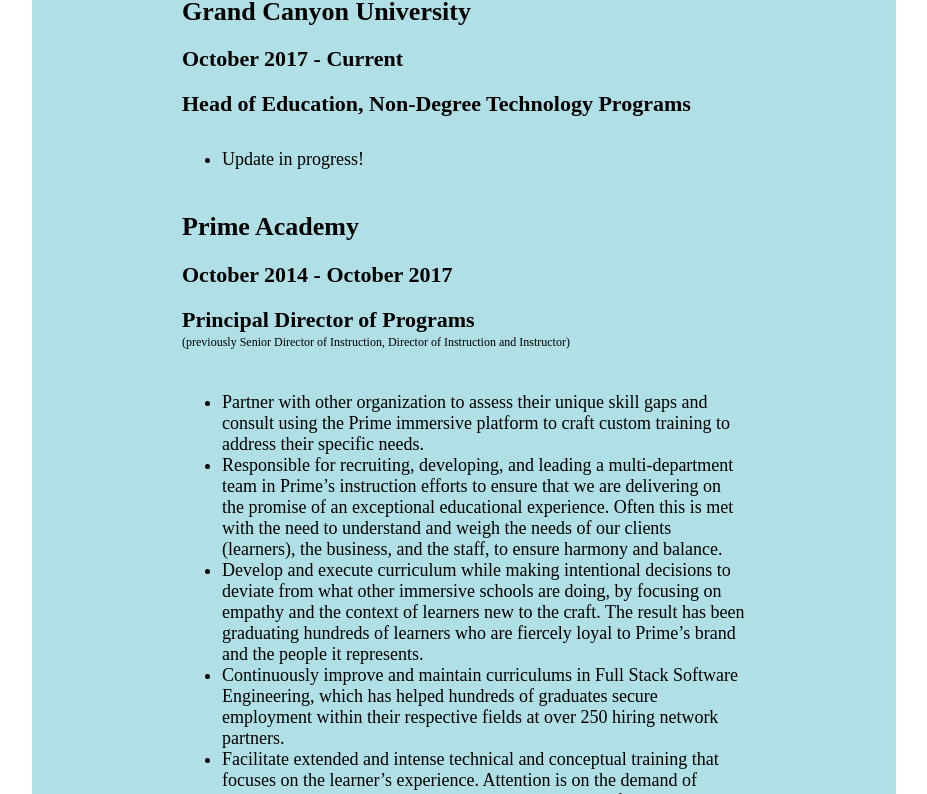
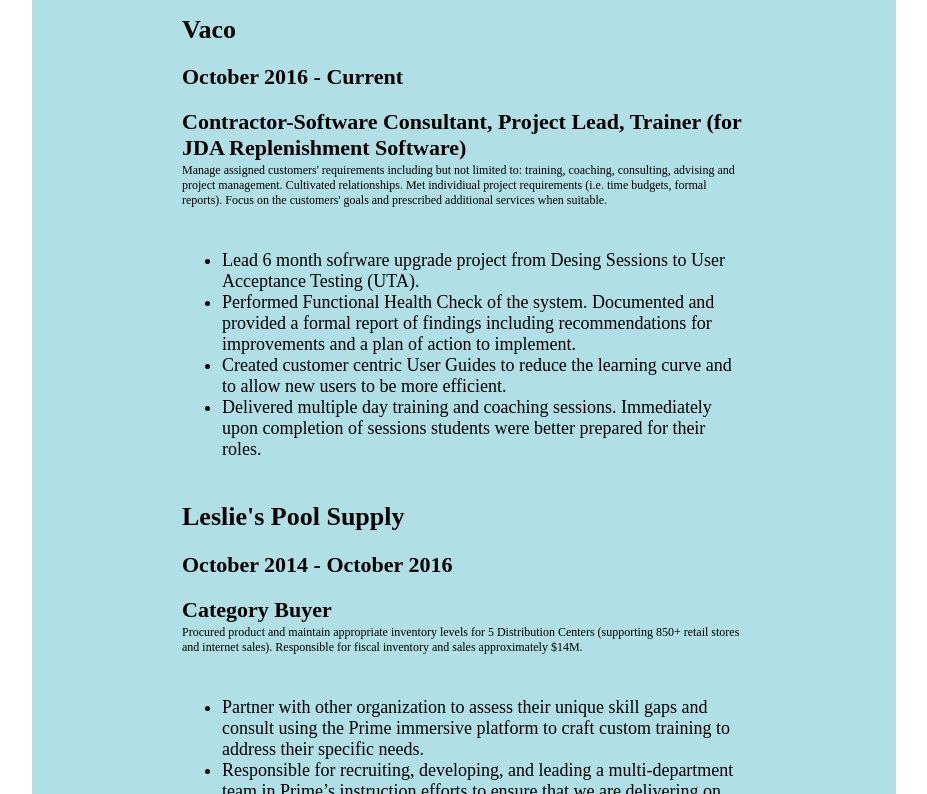
Before and after one commit to ltieshue/ltieshue.github.io, a plain HTML site: page index.html in a window 1280 px wide. Shown: the part 391-1185 px from the top of the page, without its empty margins (176-1103 px from the left). Drawn offline with Linux system fonts and the light colour scheme.

Commit message:
Update index.html

```diff
--- a/index.html
+++ b/index.html
@@ -12,12 +12,12 @@
 			<div id="content-contact">
 				<h1>Lori Tie-Shue</h1>
 				<h2>Mesa, AZ 85215</h2>
-				<h2>602-790-xxxx</h2>
+				<h2>602-790-6743</h2>
 			</div>
 
 			<div id="content-summary">
 				<h3>Profile</h3>
-				<p>Strongly self-motivated, creative, lively individual with a passion for bridging the gap between People and the Technology they interact with. Relationship centric mentality that is driven by a deep understanding that through teamwork anything is possible.</p>
+				<p>Trainer, coach, facilitator and project lead wth 16 years experience in the software industry.  Thrives at cultivating adn maintaining business relationships.  Excels at training/coaching by translating complex concepts into practical processes.  Key contributor to the success of all projects I am a part of.</p>
 			</div>
 
       <div id="content-professional">
@@ -26,24 +26,29 @@
         </div>
 
         <div id="content-prime">
-          <h3>Grand Canyon University</h3>
+          <h3>Vaco</h3>
           <div class="block-date">
-              <h4>October 2017 - Current</h4>
-              <h4>Head of Education, Non-Degree Technology Programs</h4>
+              <h4>October 2016 - Current</h4>
+              <h4>Contractor-Software Consultant, Project Lead, Trainer (for JDA Replenishment Software)</h4>
+		 <p>Manage assigned customers' requirements including but not limited to: training, coaching, consulting, advising and project management.  Cultivated relationships. Met individiual project requirements (i.e. time budgets, formal reports).  Focus on the customers' goals and prescribed additional services when suitable.</p>
           </div>
           <div class"block-content">
               <ul>
-                <li>Update in progress!</li>
-              </ul>
+                <li>Lead 6 month sofrware upgrade project from Desing Sessions to User Acceptance Testing (UTA).</li>
+		<li>Performed Functional Health Check of the system.  Documented and provided a formal report of findings including recommendations for improvements and a plan of action to implement.</li>
+		<li>Created customer centric User Guides to reduce the learning curve and to allow new users to be more efficient.</li>
+		<li>Delivered multiple day training and coaching sessions.  Immediately upon completion of sessions students were better prepared for their roles.</li>
+
+		  </ul>
           </div>
         </div>
 
         <div id="content-prime">
-          <h3>Prime Academy</h3>
+          <h3>Leslie's Pool Supply</h3>
           <div class="block-date">
-              <h4>October 2014 - October 2017</h4>
-              <h4>Principal Director of Programs</h4>
-              <p>(previously Senior Director of Instruction, Director of Instruction and Instructor)</p>
+              <h4>October 2014 - October 2016</h4>
+              <h4>Category Buyer</h4>
+              <p>Procured product and maintain appropriate inventory levels for 5 Distribution Centers (supporting 850+ retail stores and internet sales). Responsible for fiscal inventory and sales approximately $14M.</p>
           </div>
           <div class"block-content">
               <ul>
```
